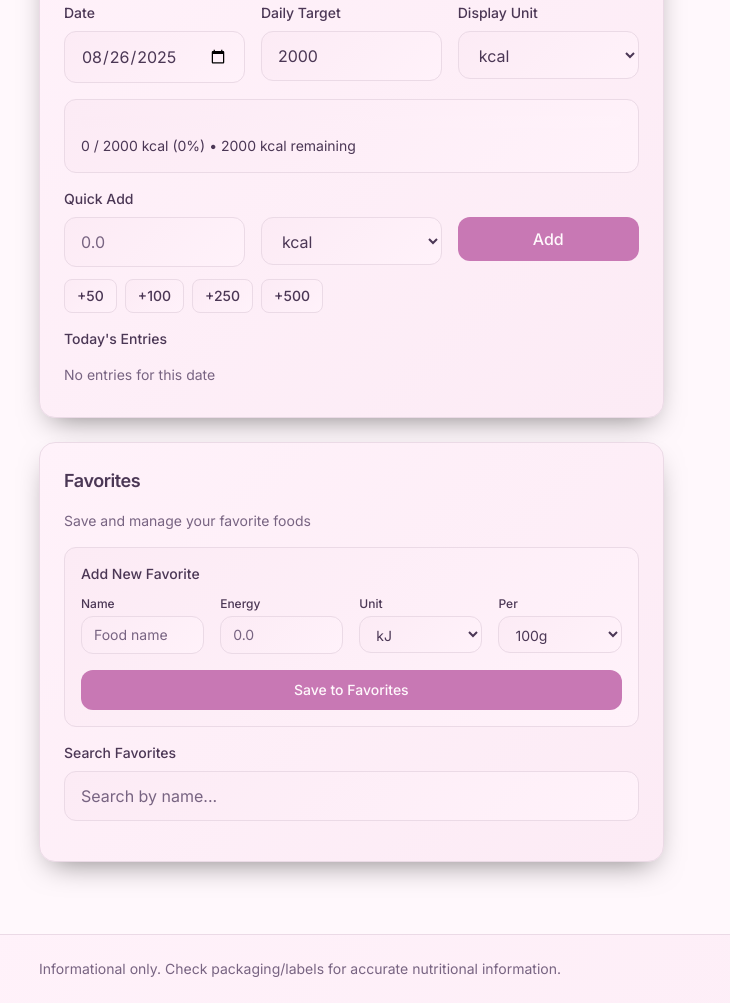
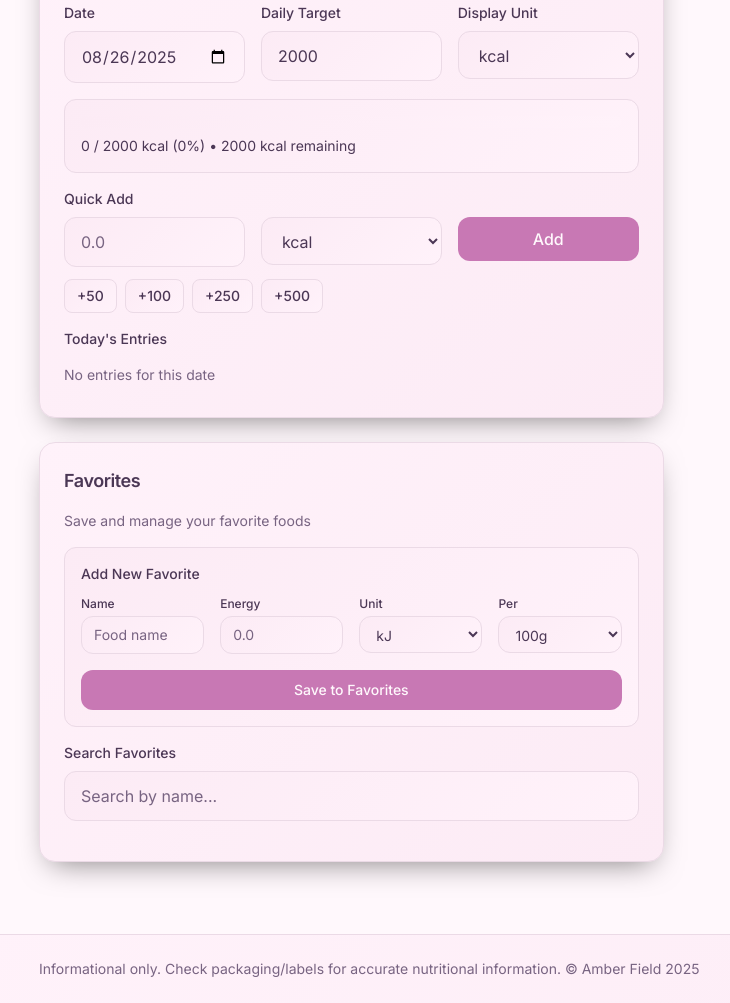
Before and after one commit to Anniversary-AH/nutrition-calc, a plain HTML site: page index.html in a window 1280 px wide. Shown: the part 1349-2352 px from the top of the page, without its empty margins (57-787 px from the left). Drawn offline with nearby package versions, Linux system fonts and the light colour scheme.

Commit message:
Update nutrition converter app

```diff
--- a/index.html
+++ b/index.html
@@ -422,7 +422,7 @@
     <footer class="border-t border-border bg-surface/80 mt-12">
         <div class="max-w-6xl mx-auto px-4 sm:px-6 lg:px-8 py-6">
             <p class="text-left text-sm text-muted">
-                Informational only. Check packaging/labels for accurate nutritional information.
+                Informational only. Check packaging/labels for accurate nutritional information. © Amber Field 2025
             </p>
         </div>
     </footer>
```
